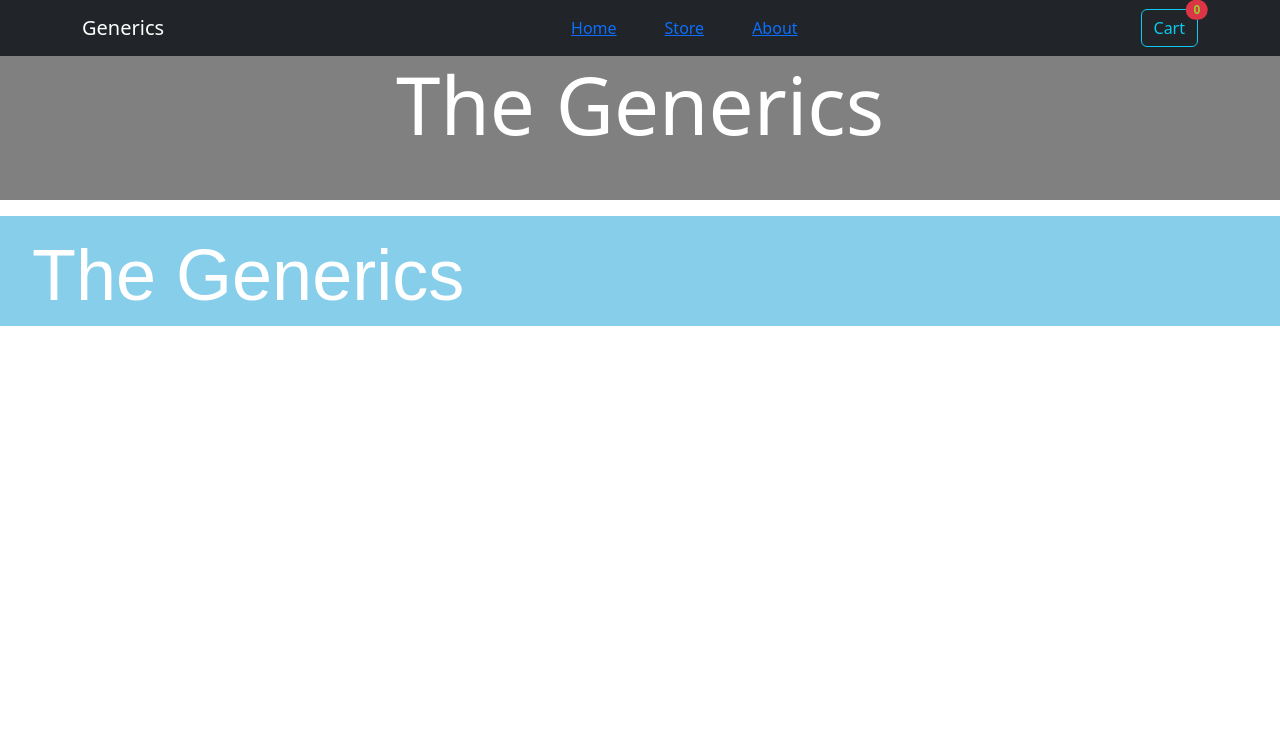
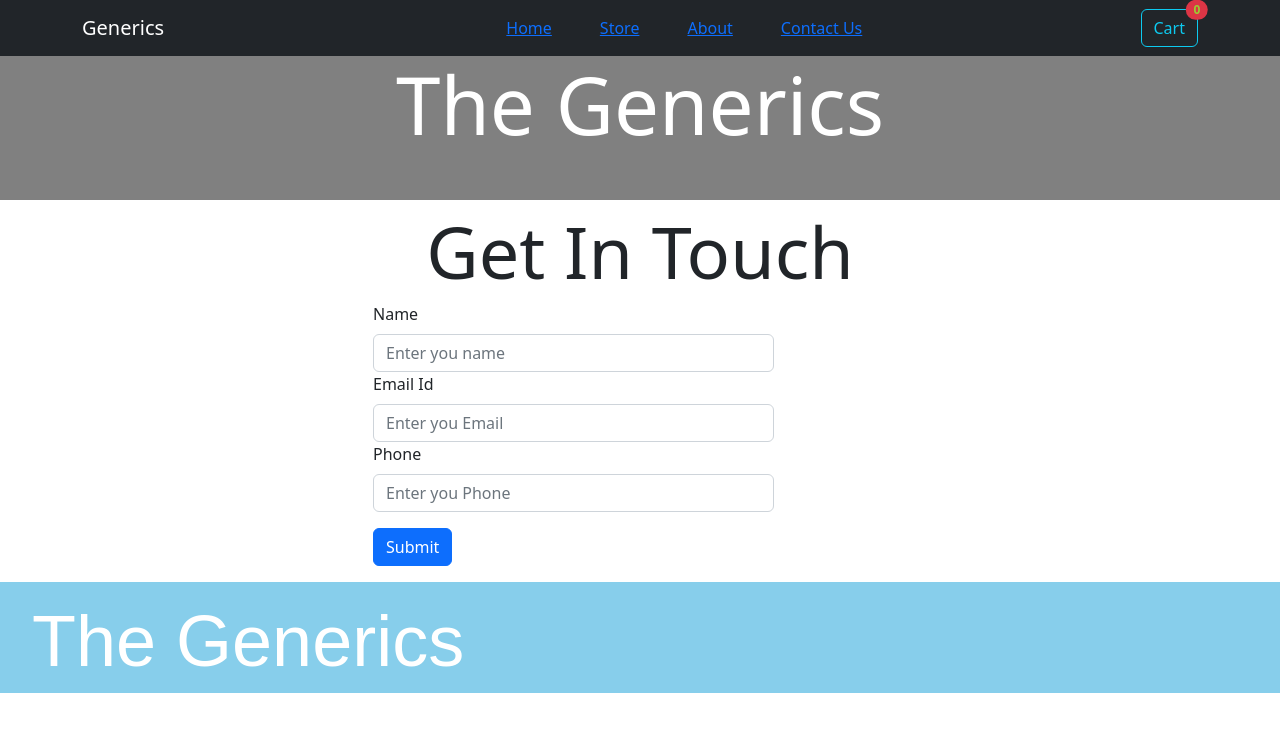
Before and after one commit to amitmahlawat/Ecommerce-app, a React (Create React App) app: page / in a window 1280 px wide. Shown: the top 732 px of the page. Built offline with nearby package versions, Linux system fonts and the light colour scheme.

Commit message:
contact us Created

```diff
--- a/src/App.js
+++ b/src/App.js
@@ -10,6 +10,7 @@ import { Route } from 'react-router-dom';
 import About from './Components/About';
 import Home from './Components/Home';
 import { NavLink } from 'react-router-dom';
+import Contact from './Components/Contact';
 
 function App() {
   const[isOpen,SetIsOpen]=useState(false)
@@ -81,6 +82,11 @@ function App() {
         <NavLink className='ms-5' to='/About' >About</NavLink>
 
       </Nav.Item>
+      <Nav.Item>
+
+        <NavLink className='ms-5' to='/Contact' >Contact Us</NavLink>
+
+      </Nav.Item>
 
     </Nav>
 
@@ -107,6 +113,9 @@ function App() {
    <Route path='/store'>
     <Items Items={cartElements}/>
     </Route>
+    <Route>
+      <Contact/>
+    </Route>
 
     <Modal open={isOpen} onClose={()=>SetIsOpen(false)}>
     <CloseButton variant='light' onClick={()=>SetIsOpen(false)}></CloseButton>
--- a/src/Components/Cart.js
+++ b/src/Components/Cart.js
@@ -16,7 +16,7 @@ import Modal from "./Modal";
 
 const Cart = (props) => {
 const CartCntxt=useContext(CartContext)
-    console.log(CartCntxt.msg)
+
     let totalAmount=0
   const Items = props.Items;
   CartCntxt.Items.map(item=>{
--- /dev/null
+++ b/src/Components/Contact.js
@@ -0,0 +1,67 @@
+import React,{useRef, useState} from "react";
+import { Button, Container, Form,Row,Col    } from "react-bootstrap";
+
+
+
+const Contact=()=>{
+const[name,SetName]=useState('')
+const[email,SetEmail]=useState('')
+const[phone,SetPhone]=useState('')
+
+const NameRef=useRef('')
+const EmailRef=useRef('')
+const PhoneRef=useRef('')
+    const SubmitHandler=async(event)=>{
+        event.preventDefault()
+     const   NewObj={
+            Name:NameRef.current.value,
+            Email:EmailRef.current.value,
+            Phone:PhoneRef.current.value
+        }
+    const response=await fetch('https://react-http-c38c6-default-rtdb.firebaseio.com/Info.json/',{
+        method:"POST",
+    body:JSON.stringify(NewObj),
+    headers:{
+      'Content-type':'application/json'
+    }
+    })
+    const data=await response.json()
+    console.log(data)
+    NameRef.current.value=''
+    EmailRef.current.value=''
+    PhoneRef.current.value=''
+
+
+    }
+
+return <>
+<h1 className="display-2" style={{textAlign:"center"}}>Get In Touch</h1>
+<Container>
+    <Row className="offset-3">
+        <Col className="col-md-6">
+        <Form onSubmit={SubmitHandler}>
+
+    <Form.Group>
+        <Form.Label>Name</Form.Label>
+        <Form.Control  type="text" placeholder="Enter you name" ref={NameRef} required></Form.Control>
+    </Form.Group>
+    <Form.Group>
+        <Form.Label>Email Id</Form.Label>
+        <Form.Control type="email" placeholder="Enter you Email" ref={EmailRef} required></Form.Control>
+    </Form.Group>
+    <Form.Group >
+        <Form.Label>Phone</Form.Label>
+        <Form.Control type="number" placeholder="Enter you Phone" ref={PhoneRef} required></Form.Control>
+    </Form.Group>
+    <Button className="mt-3" variant="primary" type="submit">Submit</Button>
+</Form>
+        </Col>
+    </Row>
+
+
+</Container>
+</>
+};
+
+
+export default Contact;
--- a/src/Components/Items.js
+++ b/src/Components/Items.js
@@ -25,10 +25,11 @@ const Items=(props)=>{
                 {Items.map(item=>
                     <Col xs={3} >
 
-                    <Card >
+                    <Card  >
 
                         <CardImg src={item.imageUrl}></CardImg>
-                        <Card.Body>
+                        <Card.Body key={item.title}>
+
                         <Card.Title>{item.title}</Card.Title>
                             <Card.Text>{item.price}</Card.Text>
                             <Button onClick={()=>addtoCarthandler(item)} variant="success">Add to Cart</Button>
--- a/src/Store/CartProvider.js
+++ b/src/Store/CartProvider.js
@@ -26,9 +26,10 @@ const AddItemHandler=(item)=>{
 
 const RemoveItemHandler=(item)=>{
     const temp=[...items]
-    if(item){
+    if(item.quantity>1){
         item.quantity=item.quantity-1
-    }
+    }else{temp.pop(item)}
+    console.log(temp)
     SetItems(temp)
 }
 
@@ -39,13 +40,14 @@ const cartContext={
 
 }
     return (<>
+    {alert && <Alert  variant='danger'>
+            Item is already in Cart!
+          </Alert>}
         <CartContext.Provider value={cartContext}>
             {props.children}
 
         </CartContext.Provider>
-            {alert && <Alert  variant='danger'>
-            Item is already in Cart!
-          </Alert>}</>
+            </>
 
     )
 }
```
